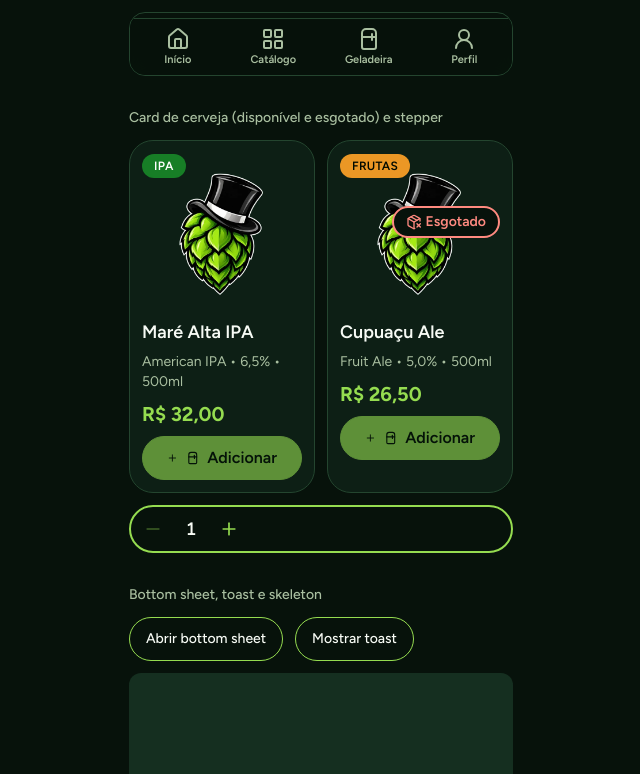
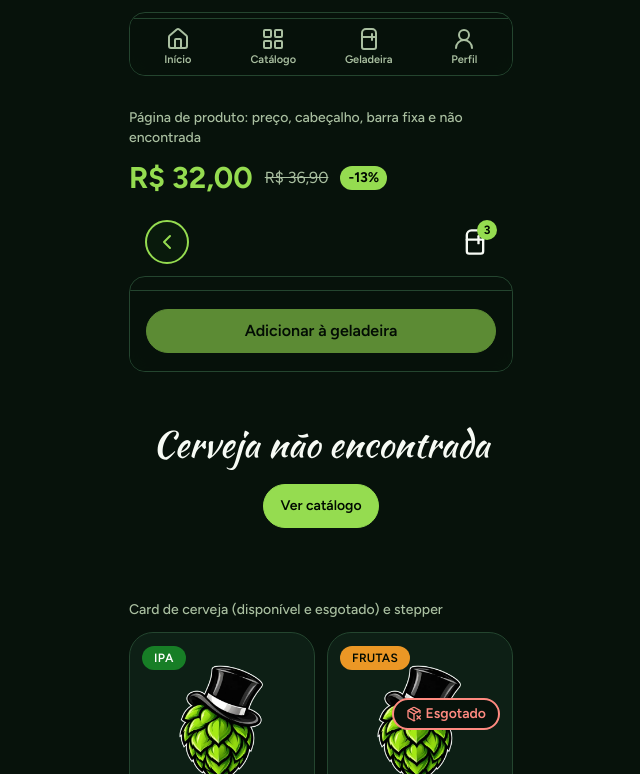
Before and after one commit to DiegoLCirqueira/Leguel-Beer, a Next.js app in the folder apps/web/: page /dev/tokens in a window 1280 px wide. Shown: the part 906-1680 px from the top of the page, without its empty margins (319-959 px from the left). Built offline with nearby package versions, Linux system fonts and the light colour scheme.

Commit message:
:sparkles: feat(web): mostra os componentes da página de produto na vitrine /dev/tokens

```diff
--- a/apps/web/src/app/(produto)/catalogo/[slug]/page.tsx
+++ b/apps/web/src/app/(produto)/catalogo/[slug]/page.tsx
@@ -15,7 +15,13 @@ export default async function Produto({ params }: Props) {
   const { slug } = await params;
   const resultado = await buscarCerveja(slug);
 
-  if (resultado.tipo === "nao-encontrada") return <CervejaNaoEncontrada />;
+  if (resultado.tipo === "nao-encontrada") {
+    return (
+      <main className="flex flex-1 flex-col">
+        <CervejaNaoEncontrada />
+      </main>
+    );
+  }
   if (resultado.tipo === "erro") {
     return (
       <main className="mx-auto flex w-full max-w-md flex-1 flex-col items-center justify-center px-4 py-10">
--- a/apps/web/src/components/component-showcase.tsx
+++ b/apps/web/src/components/component-showcase.tsx
@@ -4,14 +4,18 @@ import type { CervejaCard } from "@leguele/shared";
 import { ArrowRight, Link2, Lock, UserRound } from "lucide-react";
 import { useState } from "react";
 import {
+  BarraFixa,
+  BlocoDePreco,
   BottomSheet,
   Button,
   CardCerveja,
   Campo,
+  CervejaNaoEncontrada,
   CategoryChips,
   DivisorOu,
   LojaHeader,
   LojaTabBar,
+  ProdutoHeader,
   Stepper,
   Skeleton,
   StyleBadge,
@@ -137,6 +141,16 @@ export function ComponentShowcase() {
           <LojaTabBar className="absolute" />
         </div>
       </Section>
+      <Section title="Página de produto: preço, cabeçalho, barra fixa e não encontrada">
+        <BlocoDePreco precoCentavos={3200} precoAnteriorCentavos={3690} descontoPercentual={13} />
+        <ProdutoHeader count={3} />
+        <div className="relative h-24 overflow-hidden rounded-2xl border border-borda">
+          <BarraFixa className="absolute">
+            <Button disabled>Adicionar à geladeira</Button>
+          </BarraFixa>
+        </div>
+        <CervejaNaoEncontrada />
+      </Section>
       <Section title="Card de cerveja (disponível e esgotado) e stepper">
         <div className="grid grid-cols-1 gap-3 min-[360px]:grid-cols-2">
           <CardCerveja cerveja={cervejaExemplo} />
--- a/apps/web/src/components/ui/barra-fixa.tsx
+++ b/apps/web/src/components/ui/barra-fixa.tsx
@@ -1,12 +1,18 @@
 import type { ReactNode } from "react";
+import { cn } from "@/lib/utils";
 
 /** Altura da barra fixa (sem a área segura): a tela publica este valor em --altura-barra-loja. */
 export const ALTURA_BARRA_FIXA_PX = 80;
 
 /** Barra fixa no pé da tela, sempre visível (ex.: o botão "Adicionar à geladeira" da página de produto). */
-export function BarraFixa({ children }: { children: ReactNode }) {
+export function BarraFixa({ children, className }: { children: ReactNode; className?: string }) {
   return (
-    <div className="fixed inset-x-0 bottom-0 z-20 border-t border-borda bg-fundo/95 pb-[env(safe-area-inset-bottom,0px)] backdrop-blur-sm">
+    <div
+      className={cn(
+        "fixed inset-x-0 bottom-0 z-20 border-t border-borda bg-fundo/95 pb-[env(safe-area-inset-bottom,0px)] backdrop-blur-sm",
+        className,
+      )}
+    >
       <div
         style={{ height: `${ALTURA_BARRA_FIXA_PX}px` }}
         className="mx-auto flex max-w-md items-center px-4"
--- a/apps/web/src/components/ui/cerveja-nao-encontrada.tsx
+++ b/apps/web/src/components/ui/cerveja-nao-encontrada.tsx
@@ -4,11 +4,11 @@ import { buttonVariants } from "./button";
 /** Estado da página de produto para slug inexistente ou de cerveja inativa. */
 export function CervejaNaoEncontrada() {
   return (
-    <main className="mx-auto flex w-full max-w-md flex-1 flex-col items-center justify-center gap-5 px-4 py-10 text-center">
+    <div className="mx-auto flex w-full max-w-md flex-1 flex-col items-center justify-center gap-5 px-4 py-10 text-center">
       <h1 className="font-titulo text-balance text-4xl text-texto">Cerveja não encontrada</h1>
       <Link href="/catalogo" className={buttonVariants({ size: "sm" })}>
         Ver catálogo
       </Link>
-    </main>
+    </div>
   );
 }
```
